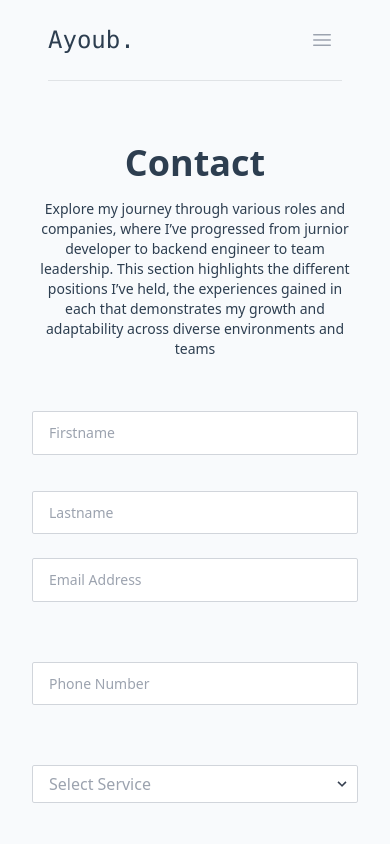
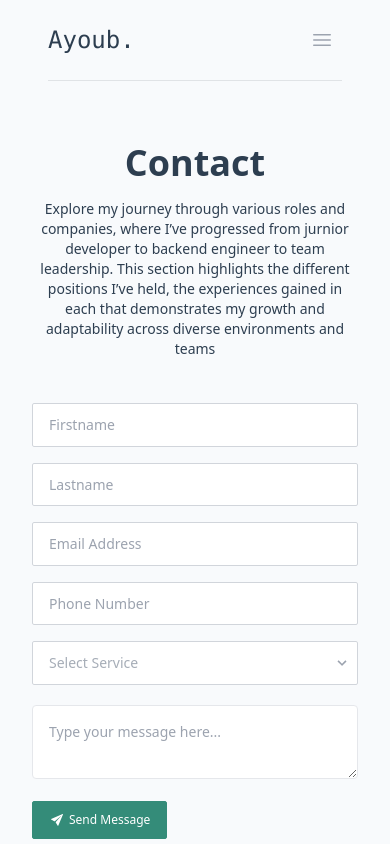
Before and after one commit to BoudaoudAyoub/Portfolio, a React (Vite) app: page /contact in a window 390 px wide. Built offline with nearby package versions, Linux system fonts and the light colour scheme.

Commit message:
add contact form

```diff
--- a/src/index.css
+++ b/src/index.css
@@ -23,6 +23,20 @@ div.child-height {
     height: 100%;
 }
 
+@keyframes fadeInFromTop {
+    0% {
+        opacity: 0;
+        transform: translateY(-10px);
+    }
+    100% {
+        opacity: 1;
+        transform: translateY(4);
+    }
+}
+
+.fade-in {
+    animation: fadeInFromTop 0.3s ease-in-out forwards;
+}
 
 .custom-scrollbar::-webkit-scrollbar-thumb {
     border-radius: 4px;
--- a/src/pages/Contact/contact.tsx
+++ b/src/pages/Contact/contact.tsx
@@ -1,6 +1,30 @@
 import { Box } from "@mui/material";
+import { IoIosSend } from "react-icons/io";
+import useSoftMode from "../../hooks/SoftMode/useSoftMode";
+import React from "react";
 
 export default function Works() {
+
+    const { isSoftMode } = useSoftMode();
+    const services = [
+        'Developement',
+        'Performance Optimization',
+        'Code Review',
+        'System Design',
+        'Devops',
+        'Architecture Design',
+        'Other'
+    ]
+    const [ lables, setLables ] = React.useState({
+        showFirstname: false,
+        showLastname: false,
+        showEmail: false,
+        showPhone: false,
+        showService: false,
+        showMessage: false
+
+    });
+
     return(
         <Box className="px-8 xl:px-28 h-full overflow-x-hidden flex">
             <Box className="xl:w-[60%] mx-auto my-10"
@@ -14,102 +38,133 @@ export default function Works() {
                         Explore my journey through various roles and companies, where I’ve progressed from jurnior developer to backend engineer to team leadership. This section highlights the different positions I’ve held, the experiences gained in each that demonstrates my growth and adaptability across diverse environments and teams
                     </p>
                 </span>
-                <form className="w-full mt-4">
-                    <div className="flex flex-wrap -mx-3 mb-6">
-                        <div className="w-full md:w-1/2 px-3 mb-6 md:mb-0">
-                            <input className="text-sm appearance-none block w-full text-gray-700 border rounded-[2px] border border-gray-300 py-3 px-4 mb-3 leading-tight focus:outline-none dark:text-[#F5F8FA] dark:border-[#2D3E50] dark:bg-[#2D3E50] focus:border-[#348C79] dark:focus:border-[#6941C6]"
+                <form className="w-full mt-">
+                    <div className="flex flex-wrap -mx-3 mb-4">
+                        <div className="w-full md:w-1/2 px-3 grid grid-rows-1 gap-2">
+                            <div className="w-full md:w-1/2">
+                                {lables.showFirstname && (
+                                    <p className="text-[11px] fade-in dark:text-[#F5F6F7]">
+                                        First Name
+                                    </p>
+                                )}
+                            </div>
+                            <input className="text-sm appearance-none block w-full text-gray-700 border rounded-[2px] border border-gray-300 py-3 px-4 leading-tight focus:outline-none dark:text-[#F5F8FA] dark:border-[#2D3E50] dark:bg-[#2D3E50] focus:border-[#348C79] dark:focus:border-[#6941C6]"
                                     id="grid-first-name"
                                     type="text"
                                     placeholder="Firstname"
                                     autoComplete="false"
+                                    onChange={(v) => setLables({...lables, showFirstname: v.target.value})}
                             />
                         </div>
-                        <div className="w-full md:w-1/2 px-3">
+                        <div className="w-full md:w-1/2 px-3 grid grid-rows-1 gap-2 mt-2 md:mt-0">
+                            <div className="w-full md:w-1/2">
+                                {lables.showLastname && (
+                                    <p className={`text-[11px] fade-in dark:text-[#F5F6F7] ${lables.showFirstname && lables.showFirstname}`}>
+                                        Last Name
+                                    </p>
+                                )}
+                            </div>
                             <input className="text-sm appearance-none block w-full text-gray-700 border border-gray-300 rounded-[2px] py-3 px-4 leading-tight focus:outline-none dark:text-[#F5F8FA] dark:border-[#2D3E50] dark:bg-[#2D3E50] focus:border-[#348C79] dark:focus:border-[#6941C6]"
                                     id="grid-last-name"
                                     type="text"
                                     placeholder="Lastname"
                                     autoComplete="false"
+                                    onChange={(v) => setLables({...lables, showLastname: v.target.value})}
                             />
                         </div>
                     </div>
-                    <div className="flex flex-wrap -mx-3 mb-6">
-                        <div className="w-full px-3 mb-6 md:mb-0">
-                            <input className="text-sm appearance-none block w-full text-gray-700 border border-gray-300 rounded-[2px] py-3 px-4 mb-3 leading-tight focus:outline-none dark:text-[#F5F8FA] dark:border-[#2D3E50] dark:bg-[#2D3E50] focus:border-[#348C79] dark:focus:border-[#6941C6]"
+                    <div className="block -mx-3 mb-4">
+                        <div className="flex flex-wrap">
+                            <div className="w-full px-3">
+                                {lables.showEmail && (
+                                    <div className="w-full md:w-1/2">
+                                        <p className="text-[11px] fade-in dark:text-[#F5F6F7]">
+                                            Email
+                                        </p>
+                                    </div>
+                                )}
+                                <input className="text-sm appearance-none block w-full text-gray-700 border border-gray-300 rounded-[2px] py-3 px-4 leading-tight focus:outline-none dark:text-[#F5F8FA] dark:border-[#2D3E50] dark:bg-[#2D3E50] focus:border-[#348C79] dark:focus:border-[#6941C6]"
                                         id="email"
                                         type="email"
                                         placeholder="Email Address"
                                         autoComplete="false"
+                                        onChange={(v) => setLables({...lables, showEmail: v.target.value})}
                                 />
                             </div>
                         </div>
-                    <div className="flex flex-wrap -mx-3 mb-6">
-                        <div className="w-full px-3 mb-6 md:mb-0">
-                            <input className="text-sm appearance-none block w-full text-gray-400 border border-gray-300 rounded-[2px] py-3 px-4 mb-3 leading-tight focus:outline-none dark:text-[#F5F8FA] dark:border-[#2D3E50] dark:bg-[#2D3E50] focus:border-[#348C79] dark:focus:border-[#6941C6]"
+                    </div>
+                    <div className="flex flex-wrap -mx-3 mb-4">
+                        <div className="w-full px-3">
+                            {lables.showPhone && (
+                                <div className="w-full md:w-1/2 pb-2">
+                                    <p className="text-[11px] fade-in  dark:text-[#F5F6F7]">
+                                        Number Phone
+                                    </p>
+                                </div>
+                            )}
+                            <input className="text-sm appearance-none block w-full border border-gray-300 rounded-[2px] py-3 px-4 leading-tight focus:outline-none dark:text-[#F5F8FA] dark:border-[#2D3E50] dark:bg-[#2D3E50] focus:border-[#348C79] dark:focus:border-[#6941C6]"
                                     id="phone"
                                     type="phone"
                                     placeholder="Phone Number"
                                     autoComplete="false"
+                                    onChange={(v) => setLables({...lables, showPhone: v.target.value})}
                             />
                         </div>
                     </div>
-                    <div className="flex flex-wrap -mx-3 mb-6">
-                        <div className="w-full px-3 mb-6 md:mb-0">
+                    <div className="flex flex-wrap -mx-3 mb-3">
+                        <div className="w-full px-3">
+                            {lables.showService && (
+                                <div className="w-full md:w-1/2 pb-2">
+                                    <p className="text-[11px] fade-in dark:text-[#F5F6F7]">
+                                        Service
+                                    </p>
+                                </div>
+                            )}
                             <div className="inline-block relative w-full">
-                                <select className="text-gray-400 block appearance-none w-full bg-white border border-gray-300 hover:border-gray-500 px-4 py-2 pr-8 rounded-[2px] leading-tight focus:outline-none dark:text-[#F5F8FA] dark:border-[#2D3E50] dark:bg-[#2D3E50] focus:border-[#348C79] dark:focus:border-[#6941C6]">
-                                    <option>Select Service</option>
-                                    <option>Web Development</option>
+                                <select
+                                    className="cursor-pointer text-gray-400 dark:text-[#F5F8FA] py-3 text-sm block appearance-none w-full bg-white border border-gray-300 hover:border-gray-500 px-4 py-2 pr-8 rounded-[2px] leading-tight focus:outline-none dark:border-[#2D3E50] dark:bg-[#2D3E50] focus:border-[#348C79] dark:focus:border-[#6941C6]"
+                                    style={{
+                                        color: isSoftMode ? "#e1e1e1" : lables.showService ? "#000" : "#A6ADB7",
+                                    }}
+                                    defaultValue=""
+                                    onChange={(v) => setLables({...lables, showService: v})}
+                                >
+                                    <option value="" disabled hidden>Select Service</option>
+                                    {services.map((service, index) => (
+                                        <option key={index} value={service} className="text-gray-600 dark:text-[#F5F6F7]">{service}</option>
+                                    ))}
                                 </select>
-                                <div className="pointer-events-none absolute inset-y-0 right-0 flex items-center px-2 text-gray-700 dark:text-gray-400">
+
+                                <div className="pointer-events-none absolute inset-y-0 right-0 flex items-center px-2 text-gray-400 dark:text-gray-400">
                                     <svg className="fill-current h-4 w-4" xmlns="http://www.w3.org/2000/svg" viewBox="0 0 20 20"><path d="M9.293 12.95l.707.707L15.657 8l-1.414-1.414L10 10.828 5.757 6.586 4.343 8z"/></svg>
                                 </div>
                             </div>
                         </div>
                     </div>
-                    <div className="flex flex-wrap -mx-3 mb-6">
-                        <div className="w-full px-3 mb-6 md:mb-0">
-                            <textarea className="p-4 text-sm rounded-[4px] w-full dark:text-[#F5F8FA] dark:border-[#2D3E50] dark:bg-[#2D3E50] focus:border-[#348C79] dark:focus:border-[#6941C6]"
+                    <div className="flex flex-wrap -mx-3 mb-4">
+                        <div className="w-full px-3">
+                            <div className="w-full md:w-1/2 pb-2">
+                                {lables.showMessage && (
+                                    <p className="text-[11px] fade-in dark:text-[#F5F6F7]">
+                                        Message
+                                    </p>
+                                )}
+                            </div>
+                            <textarea className="outline-none border p-4 text-sm rounded-[4px] w-full dark:text-[#F5F8FA] dark:border-[#2D3E50] dark:bg-[#2D3E50] focus:border-[#348C79] dark:focus:border-[#6941C6]"
                                     placeholder="Type your message here..."
+                                    onChange={(v) => setLables({...lables, showMessage: v.target.value})}
                             />
 
                         </div>
                     </div>
-                    {/* <div className="space-y-12">
-                        <div className="border-b border-gray-900/10 pb-12">
-                            <div className="mt-10 grid grid-cols-1 gap-x-6 gap-y-8 sm:grid-cols-6">
-                                <div className="sm:col-span-4">
-                                    <label htmlFor="username" className="block text-sm/6 font-medium text-gray-900">
-                                        Username
-                                    </label>
-                                    <div className="mt-2">
-                                        <div className="flex items-center rounded-md bg-white pl-3 outline outline-1 -outline-offset-1 outline-gray-300 focus-within:outline focus-within:outline-2 focus-within:-outline-offset-2 focus-within:outline-indigo-600">
-                                            <input
-                                                id="username"
-                                                name="username"
-                                                type="text"
-                                                placeholder="janesmith"
-                                                className="block min-w-0 grow py-1.5 pl-1 pr-3 text-base text-gray-900 placeholder:text-gray-400 focus:outline focus:outline-0 sm:text-sm/6"
-                                            />
+                    <div className="flex flex-wrap -mx-3 mb-4">
+                        <div className="w-full px-3">
+                            <button type="button" className="font-medium rounded-[2px] text-sm px-4 py-2 text-center inline-flex items-center me-2 mb-2 border border-[#348C79] bg-[#348C79] dark:border-[#6941C6] dark:bg-[#6941C6]">
+                                <IoIosSend className="mr-1 w-4 h-4 text-white" />
+                                <span className="text-[12px] text-white dark:text-[#F5F8FA]">Send Message</span>
+                            </button>
                         </div>
                     </div>
-                                </div>
-                                <div className="col-span-full">
-                                    <label htmlFor="about" className="block text-sm/6 font-medium text-gray-900">
-                                        About
-                                    </label>
-                                    <div className="mt-2">
-                                        <textarea
-                                        id="about"
-                                        name="about"
-                                        rows={3}
-                                        className="block w-full rounded-md bg-white px-3 py-1.5 text-base text-gray-900 outline outline-1 -outline-offset-1 outline-gray-300 placeholder:text-gray-400 focus:outline focus:outline-2 focus:-outline-offset-2 focus:outline-indigo-600 sm:text-sm/6"
-                                        defaultValue={''}
-                                        />
-                                    </div>
-                                </div>
-                            </div>
-                        </div>
-                    </div> */}
                 </form>
             </Box>
         </Box>
```
Lines whose indentation alone changed are shown as unchanged.
